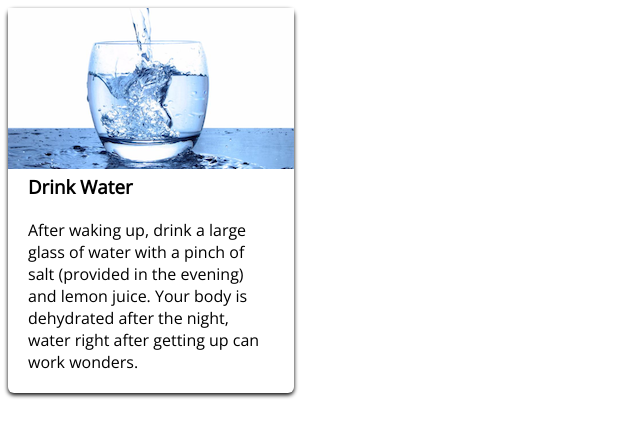
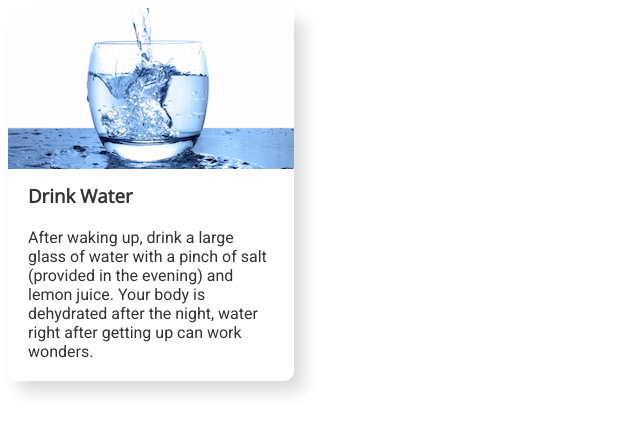
Before and after one commit to imked/morning-app, a React (Create React App) app: page / in a window 1280 px wide. Shown: the top 438 px of the page, without its empty margins (0-640 px from the left). Built offline with nearby package versions, Linux system fonts and the light colour scheme.

Commit message:
Styling card

```diff
--- a/src/app/App.js
+++ b/src/app/App.js
@@ -9,7 +9,7 @@ export default class App extends Component {
         <Helmet>
           <title>Morning App</title>
           <link
-            href="https://fonts.googleapis.com/css?family=Open+Sans"
+            href="https://fonts.googleapis.com/css?family=Open+Sans|Roboto"
             rel="stylesheet"
           />
         </Helmet>
--- a/src/cards/Card.js
+++ b/src/cards/Card.js
@@ -3,15 +3,22 @@ import styled from 'styled-components'
 
 const StyledCard = styled.section`
   width: 286px;
-  background: '#FFFFFF';
-  box-shadow: 0 2px 4px 0;
-  border-radius: 6px;
-  font-family: 'Open Sans', sans-serif;
+  box-shadow: 10px 11px 16px 0px rgba(219, 219, 219, 1);
+  border-radius: 10px;
+  color: #333;
+  background-color: #ffffff;
 
-  > h3,
-  p {
+  > h3 {
+    margin: 0;
+    padding: 10px 20px 20px;
+    font-family: 'Open Sans', sans-serif;
+  }
+
+  > p  {
+    overflow-y: scroll;
     margin: 0;
     padding: 0 20px 20px;
+    font-family: 'Roboto', sans-serif;
   }
 `
 
```
